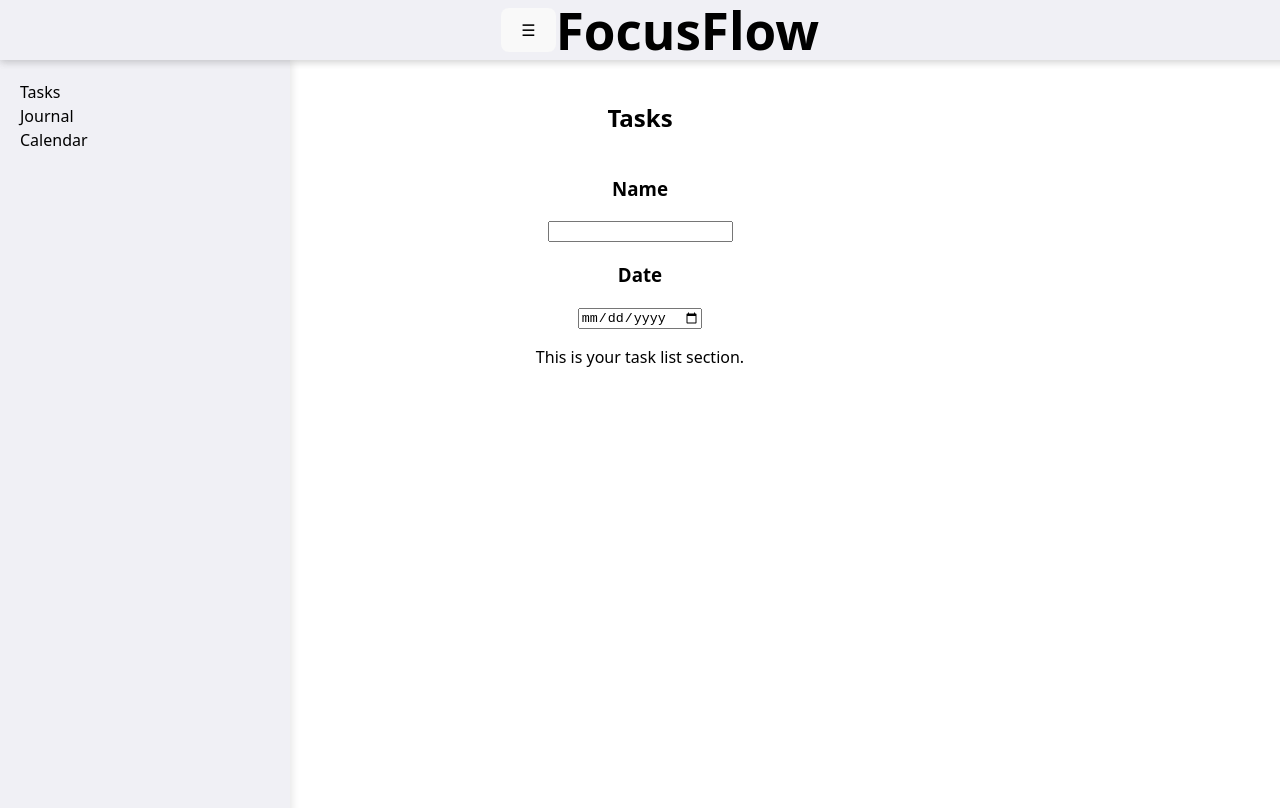
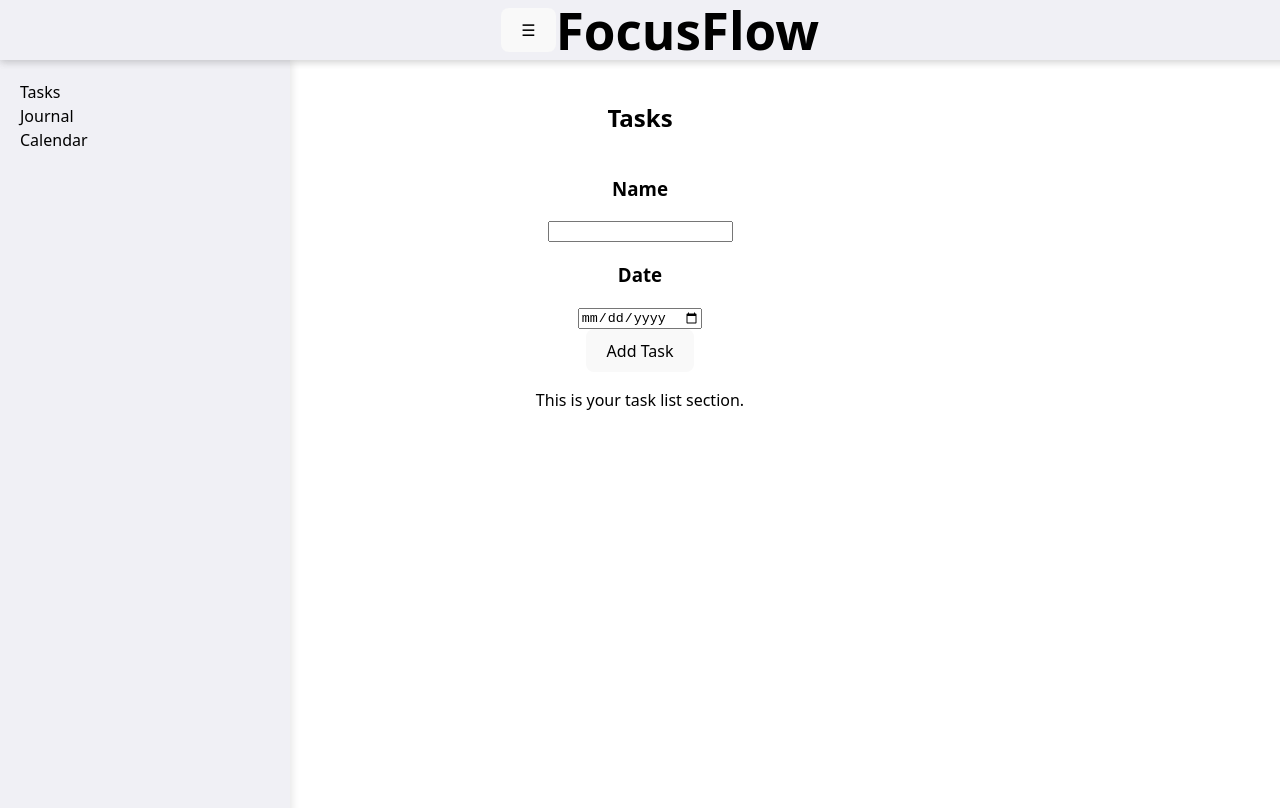
Before and after one commit to adamljouad/personalSpace, a React (Vite) app: page /tasks in a window 1280 px wide. Built offline with nearby package versions, Linux system fonts and the light colour scheme.

Commit message:
Setup initial task input flow (name & date fields + add button)

```diff
--- a/src/components/todo.jsx
+++ b/src/components/todo.jsx
@@ -4,18 +4,39 @@ import '../styles/todo.css'
 
 function TodoApp() {
   const [tasks, setTasks] = useState([]);
-  const [inputTask, setInputTask] = useState('');
+  const [inputName, setInputName] = useState('');
   const [inputDate, setInputDate] = useState('');
+
+  const addTasks = () => {
+    if (inputName === '') {
+      alert('Riempi i campi obbligatori')
+    } else {
+      setTasks((prev) => [...prev, {
+        name: inputName,
+        date: inputDate
+      }])
+    }
+  }
 
 
   return (
     <div className='todo-container'>
       <h2>Tasks</h2>
       <h3>Name</h3>
-      <input type='text' value={inputTask} onChange={(e) => setInputTask(e.target.value)}></input>
+      <input type='text' value={inputName} onChange={(e) => setInputName(e.target.value)}></input>
       <h3>Date</h3>
       <input type='date' value={inputDate} onChange={(e) => setInputDate(e.target.value)}></input>
+      <button onClick={addTasks}>Add Task</button>
       <p>This is your task list section.</p>
+      <ul>
+        {tasks.map((task, index) => {
+          return (
+            <li key={index}>
+              {task.name} - {task.date}
+            </li>
+          )
+        })}
+      </ul>
     </div>
   )
 }
```
